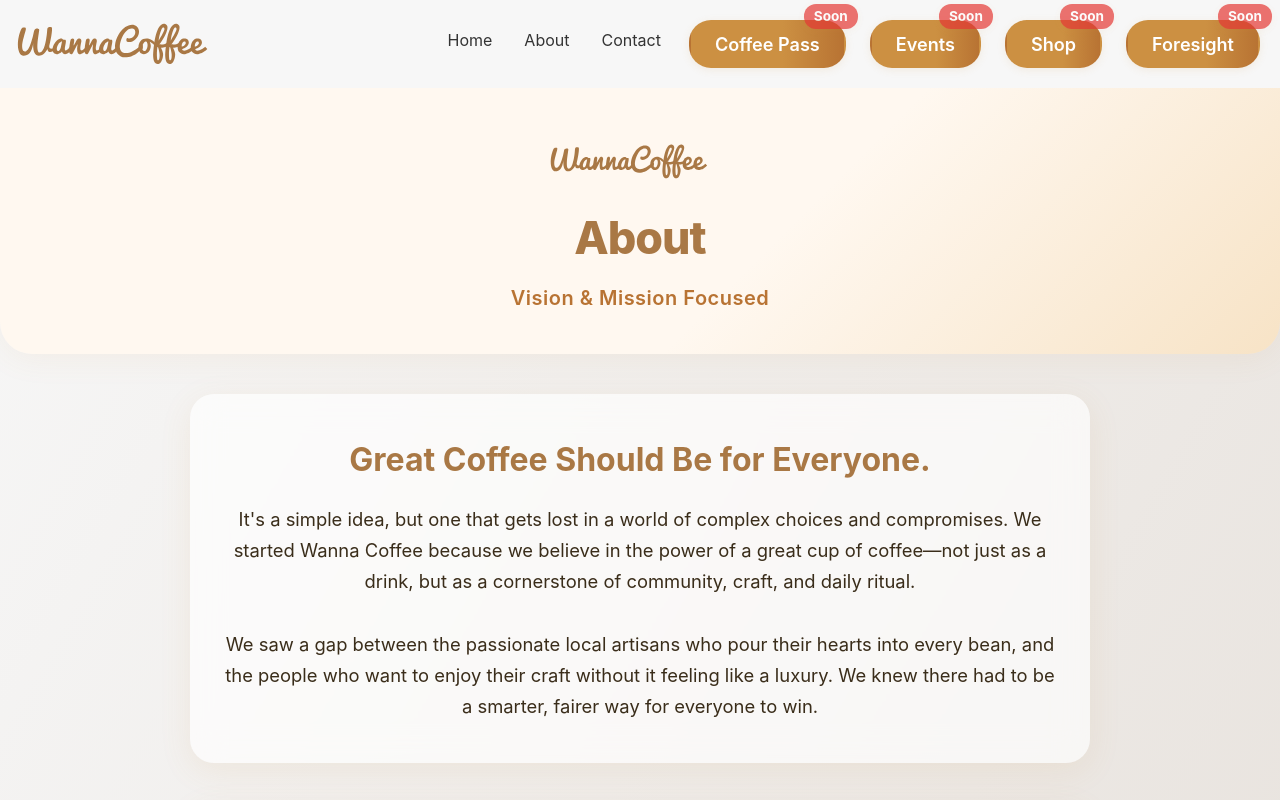
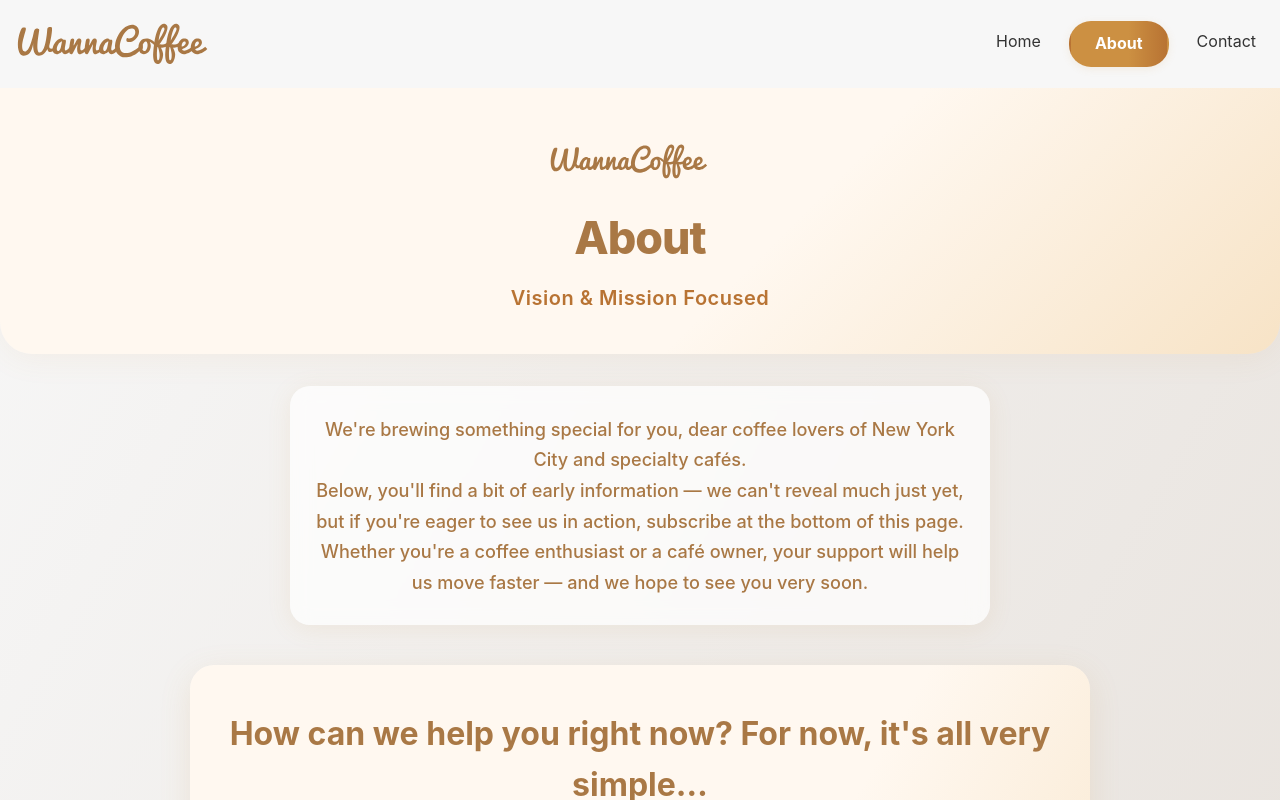
Before and after one commit to alf-delta/wanna-coffee-new, a React (Vite) app: page /about in a window 1280 px wide. Built offline with nearby package versions, Linux system fonts and the light colour scheme.

Commit message:
About: update all value blocks, highlight bullet points, accent About in header

```diff
--- a/src/components/Header.jsx
+++ b/src/components/Header.jsx
@@ -109,24 +109,18 @@ const Header = () => {
                   {/* Мобильное меню */}
                 <div style={styles.mobileMenu}>
                   <Link to="/" style={{ ...styles.mobileMenuLink, textAlign: 'center' }} onClick={() => setIsMenuOpen(false)}>Home</Link>
-                  <Link to="/about" style={{ ...styles.mobileMenuLink, textAlign: 'center' }} onClick={() => setIsMenuOpen(false)}>About</Link>
+                  <Link
+                    to="/about"
+                    style={{
+                      ...styles.mobileMenuLink,
+                      ...styles.mobileAccentAbout,
+                      textAlign: 'center',
+                    }}
+                    onClick={() => setIsMenuOpen(false)}
+                  >
+                    About
+                  </Link>
                   <Link to="/contact" style={{ ...styles.mobileMenuLink, textAlign: 'center' }} onClick={() => setIsMenuOpen(false)}>Contact</Link>
-                  <span style={{ position: 'relative', display: 'block' }}>
-                      <Link to="/couponator" className="accent-btn" style={{ ...styles.mobileAccentBtn }} onClick={() => setIsMenuOpen(false)}>Coffee Pass</Link>
-                    <span style={soonDot}></span>
-                  </span>
-                  <span style={{ position: 'relative', display: 'block' }}>
-                      <Link to="/events" className="accent-btn" style={{ ...styles.mobileAccentBtn }} onClick={() => setIsMenuOpen(false)}>Events</Link>
-                    <span style={soonDot}></span>
-                  </span>
-                  <span style={{ position: 'relative', display: 'block' }}>
-                      <Link to="/subscription" className="accent-btn" style={{ ...styles.mobileAccentBtn }} onClick={() => setIsMenuOpen(false)}>Shop</Link>
-                    <span style={soonDot}></span>
-                  </span>
-                  <span style={{ position: 'relative', display: 'block' }}>
-                      <Link to="/foresight" className="accent-btn" style={{ ...styles.mobileAccentBtn }} onClick={() => setIsMenuOpen(false)}>Foresight</Link>
-                    <span style={soonDot}></span>
-                  </span>
                 </div>
                 </>
               )}
@@ -134,68 +128,18 @@ const Header = () => {
           ) : (
             <div style={styles.links}>
               <Link to="/" style={styles.link}>Home</Link>
-              <Link to="/about" style={styles.link}>About</Link>
+              <Link
+                to="/about"
+                style={{
+                  ...styles.link,
+                  ...styles.accentAbout,
+                }}
+                onMouseEnter={e => e.currentTarget.style.boxShadow = '0 0 16px 2px #cc9042, 0 2px 8px rgba(204,144,66,0.18)'}
+                onMouseLeave={e => e.currentTarget.style.boxShadow = styles.accentAbout.boxShadow}
+              >
+                About
+              </Link>
               <Link to="/contact" style={styles.link}>Contact</Link>
-              <span style={{ position: 'relative', display: 'inline-block' }}>
-                <Link
-                  to="/couponator"
-                  className="accent-btn"
-                  style={{
-                    ...accentButton,
-                    ...(hoveredBtn === 'couponator' ? accentButtonHover : {}),
-                  }}
-                  onMouseEnter={() => setHoveredBtn('couponator')}
-                  onMouseLeave={() => setHoveredBtn(null)}
-                >
-                  Coffee Pass
-                </Link>
-                <span style={soonBadge}>Soon</span>
-              </span>
-              <span style={{ position: 'relative', display: 'inline-block' }}>
-                <Link
-                  to="/events"
-                  className="accent-btn"
-                  style={{
-                    ...accentButton,
-                    ...(hoveredBtn === 'events' ? accentButtonHover : {}),
-                  }}
-                  onMouseEnter={() => setHoveredBtn('events')}
-                  onMouseLeave={() => setHoveredBtn(null)}
-                >
-                  Events
-                </Link>
-                <span style={soonBadge}>Soon</span>
-              </span>
-              <span style={{ position: 'relative', display: 'inline-block' }}>
-                <Link
-                  to="/subscription"
-                  className="accent-btn"
-                  style={{
-                    ...accentButton,
-                    ...(hoveredBtn === 'shop' ? accentButtonHover : {}),
-                  }}
-                  onMouseEnter={() => setHoveredBtn('shop')}
-                  onMouseLeave={() => setHoveredBtn(null)}
-                >
-                  Shop
-                </Link>
-                <span style={soonBadge}>Soon</span>
-              </span>
-              <span style={{ position: 'relative', display: 'inline-block' }}>
-                <Link
-                  to="/foresight"
-                  className="accent-btn"
-                  style={{
-                    ...accentButton,
-                    ...(hoveredBtn === 'foresight' ? accentButtonHover : {}),
-                  }}
-                  onMouseEnter={() => setHoveredBtn('foresight')}
-                  onMouseLeave={() => setHoveredBtn(null)}
-                >
-                  Foresight
-                </Link>
-                <span style={soonBadge}>Soon</span>
-              </span>
             </div>
           )}
         </div>
@@ -355,6 +299,26 @@ const styles = {
     display: 'inline-block',
     pointerEvents: 'none',
   },
+  accentAbout: {
+    background: 'linear-gradient(90deg, #cc9042 60%, #b87333 100%)',
+    color: '#fff',
+    borderRadius: '22px',
+    padding: '0.5rem 1.5rem',
+    fontWeight: 700,
+    boxShadow: '0 2px 8px rgba(204,144,66,0.12)',
+    transition: 'box-shadow 0.22s, transform 0.22s',
+    border: '2px solid transparent',
+    margin: '0 0.25rem',
+  },
+  mobileAccentAbout: {
+    background: 'linear-gradient(90deg, #cc9042 60%, #b87333 100%)',
+    color: '#fff',
+    borderRadius: '18px',
+    fontWeight: 700,
+    boxShadow: '0 2px 8px rgba(204,144,66,0.12)',
+    border: '2px solid transparent',
+    margin: '0.5rem 0',
+  },
 };
 
 export default Header;
--- a/src/pages/About.jsx
+++ b/src/pages/About.jsx
@@ -11,27 +11,40 @@ const About = () => {
         <p style={styles.heroSubtitle}>Vision & Mission Focused</p>
       </section>
 
-      <section style={styles.glassSection}>
-        <h2 style={styles.sectionTitle}>Great Coffee Should Be for Everyone.</h2>
-        <p style={styles.sectionText}>
-          It's a simple idea, but one that gets lost in a world of complex choices and compromises. We started Wanna Coffee because we believe in the power of a great cup of coffee—not just as a drink, but as a cornerstone of community, craft, and daily ritual.<br/><br/>
-          We saw a gap between the passionate local artisans who pour their hearts into every bean, and the people who want to enjoy their craft without it feeling like a luxury. We knew there had to be a smarter, fairer way for everyone to win.
+      <section style={styles.earlyInfoBlock}>
+        <p style={styles.earlyInfoText}>
+          We're brewing something special for you, dear coffee lovers of New York City and specialty cafés.<br/>
+          Below, you'll find a bit of early information — we can't reveal much just yet, but if you're eager to see us in action, subscribe at the bottom of this page.<br/>
+          Whether you're a coffee enthusiast or a café owner, your support will help us move faster — and we hope to see you very soon.
+        </p>
+      </section>
+
+      <section style={{
+        ...styles.glassSection,
+        background: 'linear-gradient(120deg, #fff8f0 60%, #f7e3c6 100%)',
+        borderRadius: 24,
+        boxShadow: '0 8px 32px rgba(204,144,66,0.13)',
+        padding: '2.7rem 2.1rem',
+      }}>
+        <h2 style={styles.sectionTitle}>How can we help you right now? For now, it's all very simple…</h2>
+        <p style={{
+          ...styles.sectionText,
+          color: '#6a4a24',
+          fontWeight: 500,
+        }}>
+          We're currently testing everything we've built so far. Our database includes around 1,200 coffee shops, each with a short guide verified by our team using AI — we call it the WannaCoffee Impression.<br/><br/>
+          You can explore great specialty cafés wherever you are across New York City and Long Island.<br/><br/>
+          Please keep in mind that there may be occasional inaccuracies or outdated information — this project is created by a small group of enthusiasts for the residents and visitors of NYC, driven by a genuine love for the craft of true coffee making.<br/><br/>
+          Thank you for your interest in our project. If you have any feedback, suggestions, or questions, feel free to reach out to the email listed in the Contact section.
         </p>
       </section>
 
       <section style={styles.glassSection}>
-        <h2 style={styles.sectionTitle}>Our Vision: An Ecosystem, Not Just an App.</h2>
+        <h2 style={styles.sectionTitle}>TrueCost coming soon.</h2>
         <p style={styles.sectionText}>
-          We are building a technology platform designed to rebalance the scales of the local coffee economy. Our vision is to create a seamless world where enjoying the best coffee is effortless for customers, and running a successful coffee business is more achievable for independent entrepreneurs.<br/><br/>
-          We're moving beyond simple discounts or directory listings. We're creating a sustainable ecosystem where technology empowers connection, supports local businesses, and makes the simple pleasure of a great coffee more accessible than ever before.
-        </p>
-      </section>
-
-      <section style={styles.glassSection}>
-        <h2 style={styles.sectionTitle}>How We're Doing It: The Wanna Coffee Pass.</h2>
-        <p style={styles.sectionText}>
-          At the heart of our platform is the Wanna Coffee Pass—a single, digital key that unlocks the city's independent coffee scene.<br/><br/>
-          It's a simple concept: pre-load your Pass and use it to seamlessly pay at a growing network of curated partner cafés. This isn't just a new way to pay; it's a new way to experience coffee. It's about freedom, discovery, and the confidence that you're always getting fair value while supporting the businesses that make our neighborhoods unique.
+          We want to make coffee prices fair for coffee lovers — and we're confident that many cafés feel the same. But market realities often get in the way, because at the end of the day, it's still a business.<br/><br/>
+          That's why we've developed a special economic model that bridges the gap: offering great coffee prices for customers while increasing margins for cafés. Our goal is to bring this community even closer together.<br/><br/>
+          If we can gather enough subscriptions in a short time, we'll be able to show you everything we've been working on very soon.
         </p>
       </section>
 
@@ -40,19 +53,19 @@ const About = () => {
           <div style={styles.valueCol}>
             <h3 style={styles.valueTitle}>For Coffee Lovers:</h3>
             <ul style={styles.valueList}>
-              <li><b>Freedom to Explore.</b> The Wanna Coffee Pass is your ticket to a city-wide coffee adventure.</li>
-              <li><b>Discover:</b> Find hidden gems and support the passionate people behind the counter.</li>
-              <li><b>Enjoy Seamlessly:</b> Forget fumbling for cards or cash. A simple scan is all it takes.</li>
-              <li><b>Be Part of a Community:</b> Join a network of people who, like you, value quality, craft, and supporting local.</li>
+              <li><b>Stay Curious.</b> We're building something new for New York's specialty coffee lovers — and it's just the beginning.</li>
+              <li><b>Explore Early.</b> Our AI-verified guide already includes 1,200+ cafés across NYC and Long Island.</li>
+              <li><b>Support the Craft.</b> Every visit helps keep independent coffee culture alive and thriving.</li>
+              <li><b>Join the Journey.</b> Subscribe below to be among the first to know when we launch something exciting.</li>
             </ul>
           </div>
           <div style={styles.valueCol}>
             <h3 style={styles.valueTitle}>For Coffee Shops:</h3>
             <ul style={styles.valueList}>
-              <li><b>Your Partner in Growth.</b> We know your focus is on making incredible coffee. Ours is on helping you build a thriving business.</li>
-              <li><b>Connect with New Customers:</b> We bring a motivated, high-intent audience directly to your door.</li>
-              <li><b>Unlock Actionable Insights:</b> Our partner dashboard provides valuable data to help you understand trends and make smarter decisions.</li>
-              <li><b>A Platform for Your Brand:</b> We give you the tools to not only serve customers but to grow your brand, sell your products, and host your events.</li>
+              <li><b>We See You.</b> We care deeply about cafés that put heart into their craft — and we built this guide to celebrate exactly that.</li>
+              <li><b>Help Us Get It Right.</b> If your café is already listed and something's off, just send us a quick note — we'd love to update it.</li>
+              <li><b>Not Listed Yet?</b> Reach out and tell us about your shop — we'll make sure to include you soon.</li>
+              <li><b>No Forms. No Fees. Just You.</b> Share your info however you like — email, a few lines, a photo, or even a DM. We'll take care of the rest.</li>
             </ul>
           </div>
         </div>
@@ -180,6 +193,24 @@ const styles = {
     backdropFilter: 'blur(18px)',
     WebkitBackdropFilter: 'blur(18px)',
   },
+  earlyInfoBlock: {
+    maxWidth: 700,
+    margin: '0 auto 2.2rem auto',
+    background: 'rgba(255,255,255,0.7)',
+    borderRadius: 20,
+    boxShadow: '0 4px 24px rgba(204,144,66,0.10)',
+    padding: '1.7rem 1.3rem',
+    textAlign: 'center',
+    backdropFilter: 'blur(10px)',
+    WebkitBackdropFilter: 'blur(10px)',
+  },
+  earlyInfoText: {
+    color: '#a97845',
+    fontSize: '1.13rem',
+    fontWeight: 500,
+    lineHeight: 1.7,
+    margin: 0,
+  },
 };
 
 export default About;
```
